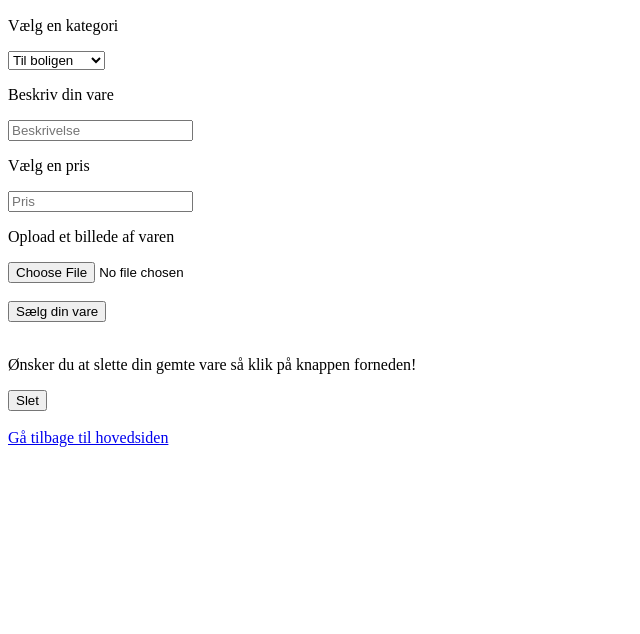
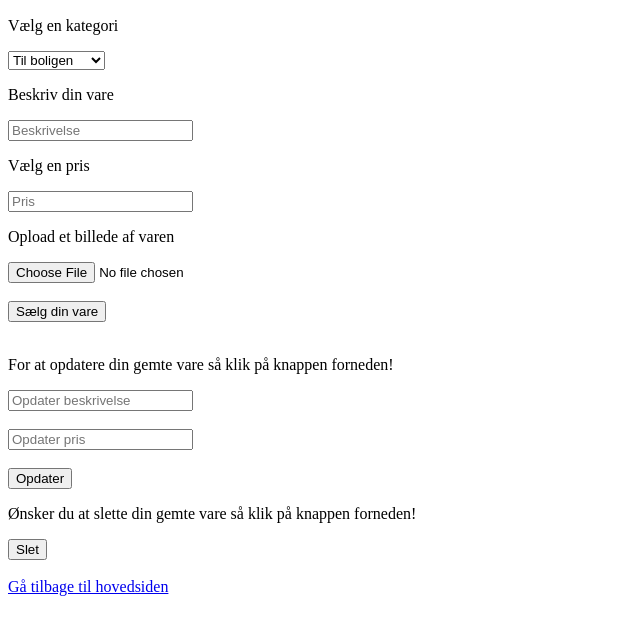
Before and after one commit to Daniellaab/Eksamen, a website: page view/sell.html in a window 1280 px wide. Shown: the part 110-744 px from the top of the page, without its empty margins (0-640 px from the left). Drawn offline with Linux system fonts and the light colour scheme.

Commit message:
nu er krav 8 blevet løst

```diff
--- /dev/null
+++ b/view/opdaterVare.js
@@ -0,0 +1,29 @@
+//Opdater varens oplysninger
+function updateVare() {
+    var gammelBeskrivelse =localStorage.getItem("vare");
+    gammelBeskrivelse = JSON.parse(gammelBeskrivelse);
+
+    var beskrivelse = document.getElementById("NyBeskrivelse").value;
+    var pris = document.getElementById("NyPris").value;
+
+    const updateVare = {beskrivelse: beskrivelse, pris: pris, gammelBeskrivelse: gammelBeskrivelse.beskrivelse};
+    const updateV = {beskrivelse: beskrivelse, pris: pris};
+
+    fetch("http://localhost:1801/varer/opdaterV", {
+        method: "PUT",
+        headers: {
+          "Content-Type": "application/json",
+        },
+        body: JSON.stringify(updateVare),
+      })
+      .then((response) => response.json())
+      .then((response) => {
+          if (response) {
+            localStorage.setItem("vare", JSON.stringify(updateV))
+            window.alert("Vareoplysningerne er hermed blevet opdateret!")
+          }
+        })
+        .catch(() => {
+          window.alert("Fejlmeddelelse");
+        });
+};
--- a/view/sell.html
+++ b/view/sell.html
@@ -26,6 +26,23 @@
         <input type="submit" value="Sælg din vare"/>
     </form>
 <br>
+<p>For at opdatere din gemte vare så klik på knappen forneden!</p>
+<form id="formOpdaterV">
+    <div>
+      <th>
+        <input type="text" class="beskrivelse_input" id="NyBeskrivelse" placeholder="Opdater beskrivelse">
+      </th>
+    </div>
+    <br>
+      <div>
+        <th>
+          <input type="text" class="pris_input" id="NyPris" placeholder="Opdater pris">
+        </th>
+      </div>
+      <br>
+      <div>
+        <button id="updateV" type="submit" onclick="updateVare()" class="vare_btn">Opdater</button>
+      </form>
 <p>Ønsker du at slette din gemte vare så klik på knappen forneden!</p>
 <form id="formSlet">
     <input type="submit" value="Slet"/>
@@ -34,5 +51,6 @@
 <a href= hovedside.html class="Forside1">Gå tilbage til hovedsiden</a>
 <script src="regVare.js"></script>
 <script src="vareOpg.js"></script>
+<script src="opdaterVare.js"></script>
 </body>
 </html>
```
Also changed, not shown: controllers/vareCont.js (+7 -0 lines), helpers/vareDB.js (+12 -0 lines).
